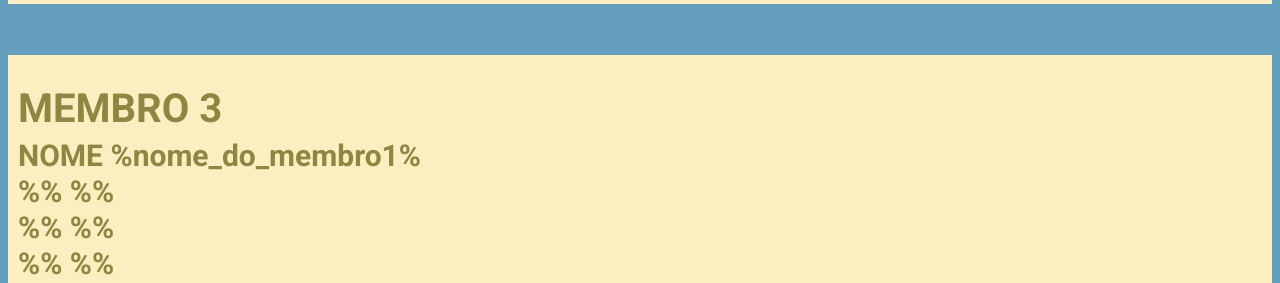
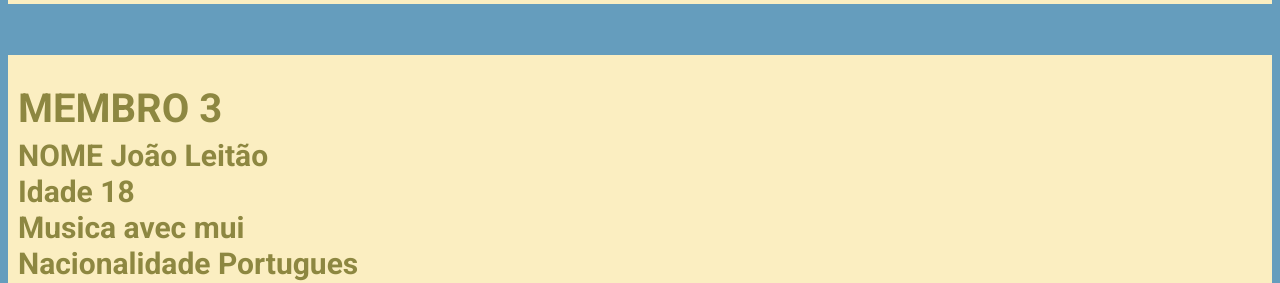
Before and after one commit to Zara210/Trabalho, a plain HTML site: page index.html in a window 1280 px wide. Shown: the part 683-966 px from the top of the page. Drawn offline with Linux system fonts and the light colour scheme; a web font is replaced by a local one.

Commit message:
sdfghjklç
sdfghjkl

```diff
--- a/index.html
+++ b/index.html
@@ -28,10 +28,10 @@
     <p>&nbsp;</p>
     <div style="padding:10px;background-color:#fbeec1;">
         <p style="font-size:40px;line-height:0.2;font-weight:600;color:#8d8741;">MEMBRO 3</p>
-        <p style="font-size:30px;line-height:0.2;font-weight:600;color:#8d8741">NOME <span>%nome_do_membro1%</span></p>
-        <p style="font-size:30px;line-height:0.2;font-weight:600;color:#8d8741">%% <span>%%</span></p>
-        <p style="font-size:30px;line-height:0.2;font-weight:600;color:#8d8741">%% <span>%%</span></p>
-        <p style="font-size:30px;line-height:0.2;font-weight:600;color:#8d8741">%% <span>%%</span></p>
+        <p style="font-size:30px;line-height:0.2;font-weight:600;color:#8d8741">NOME <span>João Leitão</span></p>
+        <p style="font-size:30px;line-height:0.2;font-weight:600;color:#8d8741">Idade <span>18</span></p>
+        <p style="font-size:30px;line-height:0.2;font-weight:600;color:#8d8741">Musica <span>avec mui</span></p>
+        <p style="font-size:30px;line-height:0.2;font-weight:600;color:#8d8741">Nacionalidade <span>Portugues</span></p>
     </div>
     <p>&nbsp;</p>
     <div style="padding:10px;background-color:#fbeec1;">
```
